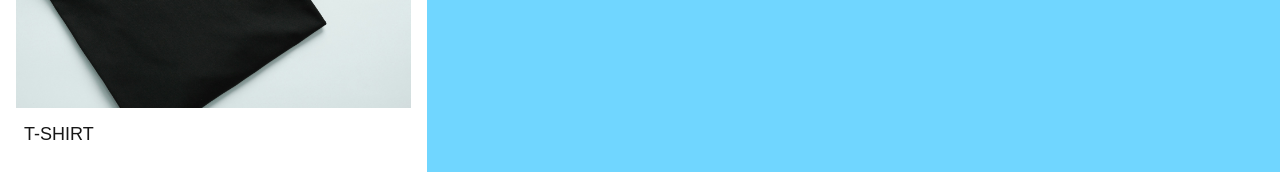
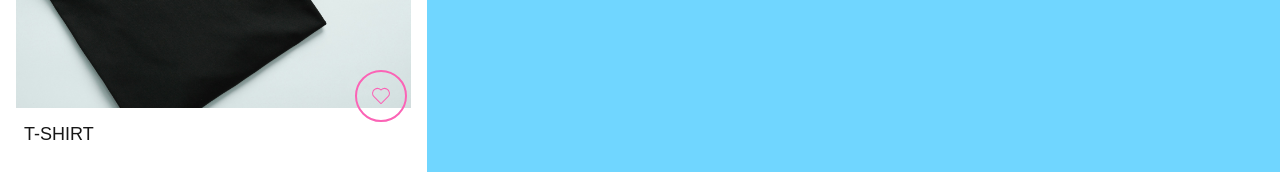
Before and after one commit to RaphaelTheStegosaurus/Ecommerce-01, a Next.js app: page / in a window 1280 px wide. Shown: the part 1231-1403 px from the top of the page. Built offline with nearby package versions, Linux system fonts and the light colour scheme.

Commit message:
Adding a like button on card-item

```diff
--- a/app/components/card-item.tsx
+++ b/app/components/card-item.tsx
@@ -1,6 +1,6 @@
 import Image from "next/image";
 import React from "react";
-import { CiShoppingCart } from "react-icons/ci";
+import { CiHeart, CiShoppingCart } from "react-icons/ci";
 
 interface Props {
   title: string;
@@ -67,6 +67,12 @@ const Card_Item = ({
         />
       </div>
       <h3 className="font-medium uppercase text-lg my-3 pl-2">{title}</h3>
+      <a
+        href="#"
+        className=" absolute right-5 bottom-1/4 p-3 transition-all duration-500 text-2xl border-2 hover:border-white border-pink-400 hover:bg-pink-400 text-pink-400 hover:text-white rounded-full"
+      >
+        <CiHeart />
+      </a>
       <>{prices_label()}</>
       <a
         className=" transition-colors duration-500 flex flex-row w-full justify-center items-center gap-10 hover:bg-transparent bg-pink-400 py-2 border-2 rounded-full hover:text-pink-400 text-white"
```
